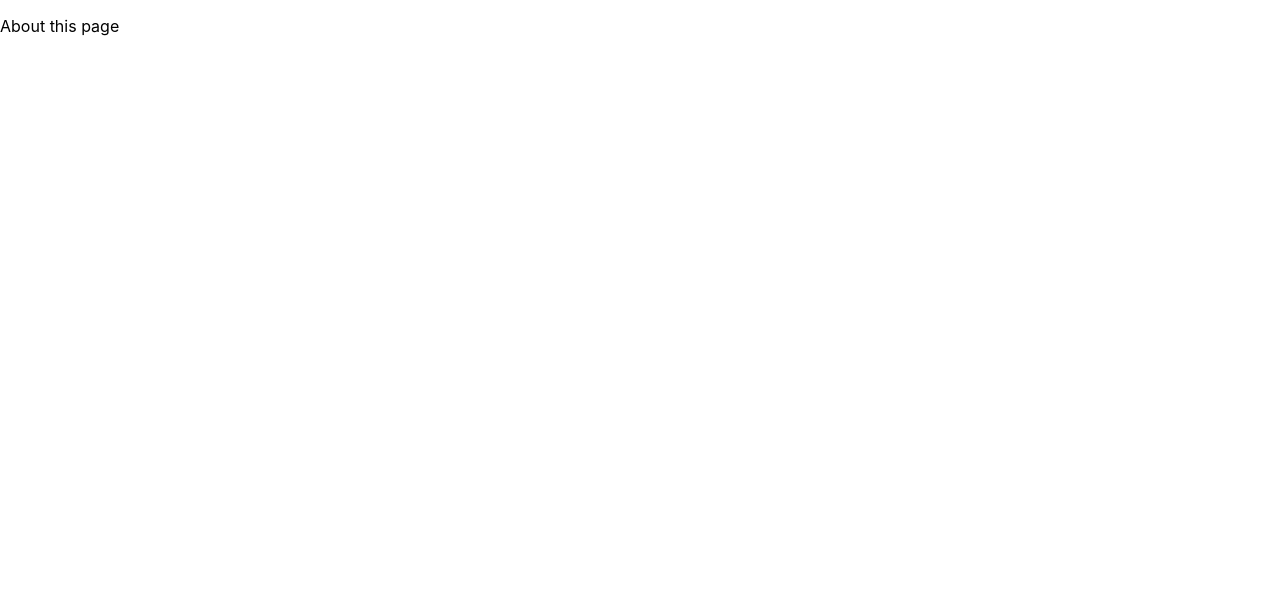
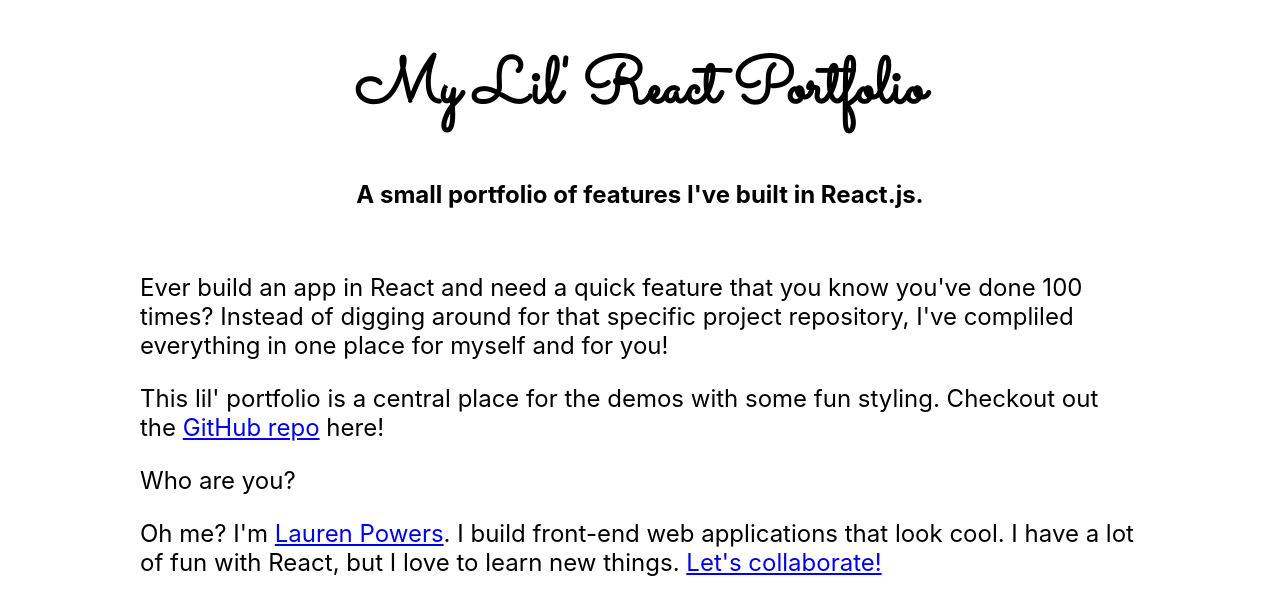
Before and after one commit to laurenpowers20/react-fun, a React (Create React App) app: page /about in a window 1280 px wide. Shown: the top 614 px of the page. Built offline with nearby package versions, Linux system fonts and the light colour scheme; a web font is replaced by a local one.

Commit message:
about page

```diff
--- a/src/App.js
+++ b/src/App.js
@@ -3,7 +3,7 @@ import "./App.css";
 import About from "./Screens/About";
 import Features from "./Screens/Features";
 import Home from "./Screens/Home";
-import SearchBar from "./Screens/SearchBar";
+import SearchBarFeature from "./Screens/SearchBarFeature";
 import { Routes, Route } from "react-router-dom";
 
 function App() {
@@ -13,7 +13,7 @@ function App() {
         <Route path="/" element={<Home />} />
         <Route path="/about" element={<About />} />
         <Route path="/features" element={<Features />} />
-        <Route path="/searchbar" element={<SearchBar />} />
+        <Route path="searchbarfeature" element={<SearchBarFeature />} />
       </Routes>
     </>
   );
--- a/src/Screens/About.jsx
+++ b/src/Screens/About.jsx
@@ -1,7 +1,47 @@
+import "./Styles/About.css";
 function About() {
   return (
     <>
-      <p>About this page</p>
+      <div className="about-titles" style={{ textAlign: "center" }}>
+        {" "}
+        <h1 className="welcome">My Lil' React Portfolio</h1>
+        <h2>A small portfolio of features I've built in React.js.</h2>
+      </div>
+
+      <article className="about-text">
+        <p>
+          Ever build an app in React and need a quick feature that you know
+          you've done 100 times? Instead of digging around for that specific
+          project repository, I've compliled everything in one place for myself
+          and for you!
+        </p>
+        <p>
+          This lil' portfolio is a central place for the demos with some fun
+          styling. Checkout out the{" "}
+          <a
+            href="https://github.com/laurenpowers20/react-fun"
+            target="_blank"
+            rel="noreferrer"
+          >
+            GitHub repo
+          </a>{" "}
+          here!
+        </p>
+        <p>Who are you?</p>
+        <p>
+          Oh me? I'm{" "}
+          <a
+            href="https://laurenpowersportfolio.com/"
+            target="_blank"
+            rel="noreferrer"
+          >
+            Lauren Powers
+          </a>
+          . I build front-end web applications that look cool. I have a lot of
+          fun with React, but I love to learn new things.{" "}
+          <a href="mailto:lauren.powers20@gmail.com">Let's collaborate!</a>
+        </p>
+      </article>
     </>
   );
 }
--- a/src/Screens/Features.jsx
+++ b/src/Screens/Features.jsx
@@ -4,7 +4,7 @@ function Features() {
     <ul>
       <Link to="/about">
         {" "}
-        <li>About this page</li>
+        <li>About This page</li>
       </Link>
       <li>
         <a
@@ -15,11 +15,11 @@ function Features() {
           Light/Dark Mode
         </a>
       </li>
-      <Link to="/searchbar">
-        <li>Seach Bar</li>
+      {/* <Link to="/searchbarfeature">
+        <li>Search Bar</li>
       </Link>
       <li>Modal</li>
-      <li>Photo Gallery</li>
+      <li>Photo Gallery</li> */}
     </ul>
   );
 }
--- a/src/Screens/SearchBar.jsx
+++ /dev/null
@@ -1,9 +0,0 @@
-function SearchBar() {
-  return (
-    <>
-      <h2>SearchBar</h2>
-    </>
-  );
-}
-
-export default SearchBar;
--- /dev/null
+++ b/src/Screens/SearchBarFeature.jsx
@@ -0,0 +1,17 @@
+function SearchBarFeature() {
+  return (
+    <>
+      {/* return (
+      <input
+        type="text"
+        placeholder="Search"
+        onChange={(event) => {
+          setSearchTerm(event.target.value);
+        }}
+      />
+      ) */}
+    </>
+  );
+}
+
+export default SearchBarFeature;
--- /dev/null
+++ b/src/Screens/Styles/About.css
@@ -0,0 +1,6 @@
+.about-text {
+  width: 1000px;
+  padding: 20px;
+  margin: auto;
+  font-size: 1.5rem;
+}
```
Also changed, not shown: src/Components/SearchBar.jsx (added, +44 -0 lines).
